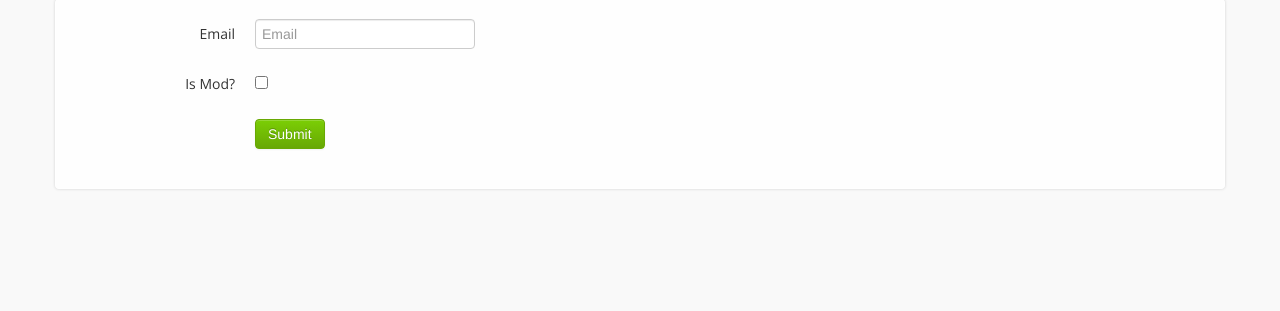
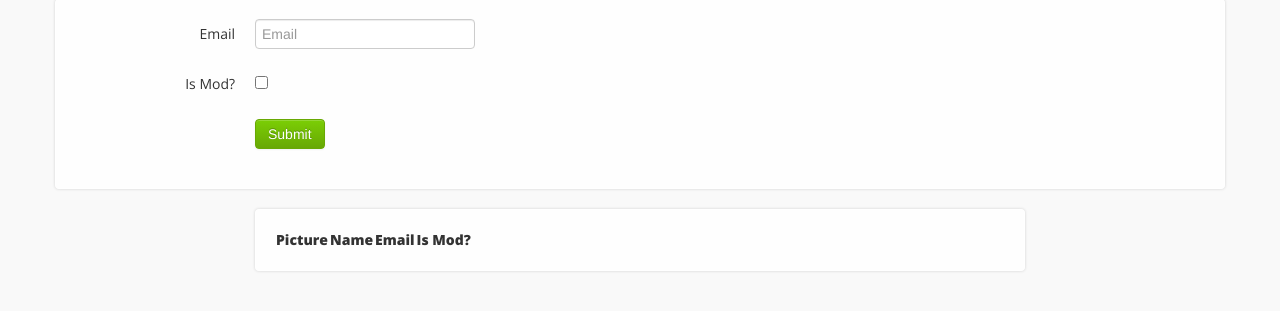
Before and after one commit to computmaxer/feud, a Flask app: template templates/user_admin.html in a window 1280 px wide. Shown: the part 141-452 px from the top of the page. Run offline with Flask 2, Linux system fonts and the light colour scheme; the template is opened without the code that fills it, so the values that code supplies are empty; parts of the project's set-up code (start-up, migrations or seed data) failed here and were passed over; some libraries are stand-ins or nearby versions.

Commit message:
Adding user list to admin. IE comment

```diff
--- a/feud/views.py
+++ b/feud/views.py
@@ -58,6 +58,7 @@ class UserAdminView(auth.UserAwareView):
     decorators = [admin_required]
 
     def get(self, context):
+        context['all_users'] = list(auth_models.User.objects())
         return self.render_template(context)
 
     def post(self, context):
--- a/templates/base.html
+++ b/templates/base.html
@@ -88,6 +88,9 @@
     </header>
 
     <div id="main-content" class="container">
+    <!--[if lt IE 10]>
+            <div class="alert alert-block alert-error">Wfeud does not support Internet Explorer versions less than IE10.  Please use Chrome, Firefox, or IE10.</div>
+    <![endif]-->
         {% block content %}{% endblock %}
     </div>
 
--- a/templates/user_admin.html
+++ b/templates/user_admin.html
@@ -31,4 +31,34 @@
             </div>
         </div>
 
+        <div class='row-fluid'>
+
+            <div class='span8 offset2'>
+                <div class="well">
+                    <table>
+                        <thead>
+                            <tr>
+                                <th>Picture</th>
+                                <th>Name</th>
+                                <th>Email</th>
+                                <th>Is Mod?</th>
+                            </tr>
+                        </thead>
+                        <tbody>
+                        {% for user in all_users %}
+                            <tr>
+                                <th><img src="{{ user.photo_link }}" height="40" width="40" /></th>
+                                <th>{{ user.name }}</th>
+                                <th>{{ user.email }}</th>
+                                <th>{{ user.is_mod }}</th>
+                            </tr>
+                        {% endfor %}
+                        </tbody>
+                    </table>
+                </div>
+            </div>
+        </div>
+
+    </div>
+
 {% endblock %}
```
